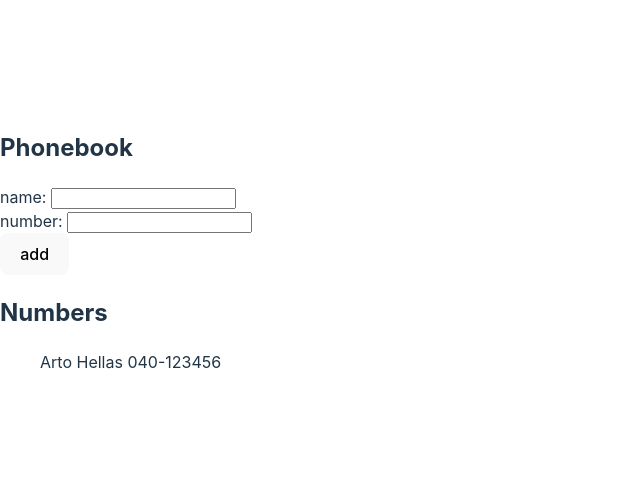
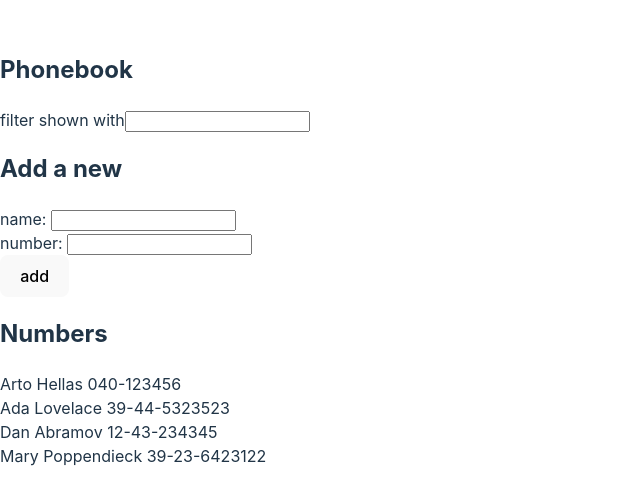
Before and after one commit to firewormx/fullstackopen, a React (Vite) app in the folder Part2/The phonebook/phonebook/: page / in a window 1280 px wide. Shown: the part 150-654 px from the top of the page, without its empty margins (0-640 px from the left). Built offline with nearby package versions, Linux system fonts and the light colour scheme.

Commit message:
update 2.9

```diff
--- a/Part2/The phonebook/phonebook/src/App.jsx
+++ b/Part2/The phonebook/phonebook/src/App.jsx
@@ -4,14 +4,18 @@
   return <div>{name} {number}</div>
 }
 
+
 const App = () => {
   const [persons, setPersons] = useState([
-    { name: 'Arto Hellas',
-      number: `040-123456`}
+    { name: 'Arto Hellas', number: '040-123456', id: 1 },
+    { name: 'Ada Lovelace', number: '39-44-5323523', id: 2 },
+    { name: 'Dan Abramov', number: '12-43-234345', id: 3 },
+    { name: 'Mary Poppendieck', number: '39-23-6423122', id: 4 }
   ])
   const [newName, setNewName] = useState('');
   const [showName, setShowName] = useState(true);
   const [newNumber, setNewNumber] = useState(``);
+  const [search, setSearch] = useState(``);
 
  const handleSubmit = (event) =>{
   event.preventDefault();
@@ -28,22 +32,39 @@
 setNewNumber("");
  }
 
- const handleInputChange = (event)=>{
+ const handleNameChange = (event)=>{
   console.log(event.target.value);
   setNewName(event.target.value);
 }
+
 
 const handleNumberChange = (event) =>{
  console.log(event.target.value);
  setNewNumber(event.target.value);
 }
 
+const handleSearchChange = (event) =>{
+  const currentSearch = event.target.value;
+  setSearch(currentSearch);
+}
+
+const filterToShow = (search === "")
+? persons
+: persons.filter(person=> person.name.toLowerCase().includes(search.toLowerCase()));
+
+const show_names =() => filterToShow.map(person =>
+  <Person name={person.name} number={person.number} key={person.id}/>);
+
   return (
     <div>
       <h2>Phonebook</h2>
+      <div>filter shown with
+        <input value={search} onChange={handleSearchChange}/>
+         </div>
       <form onSubmit={handleSubmit} id="newName">
+        <h2>Add a new</h2>
         <div>
-          name: <input value={newName} onChange={handleInputChange}/>
+          name: <input value={newName} onChange={handleNameChange}/>
         </div>
         <div>number: <input value={newNumber} onChange={handleNumberChange}/></div>
         <div>
@@ -51,9 +72,10 @@
         </div>
       </form>
       <h2>Numbers</h2>
-<ul>
-  {persons.map((person, index) => <Person name={person.name} number={person.number} key={index}/>)}
-</ul>
+<div>
+  {show_names()}
+</div>
+
     </div>
   )
 }
```
